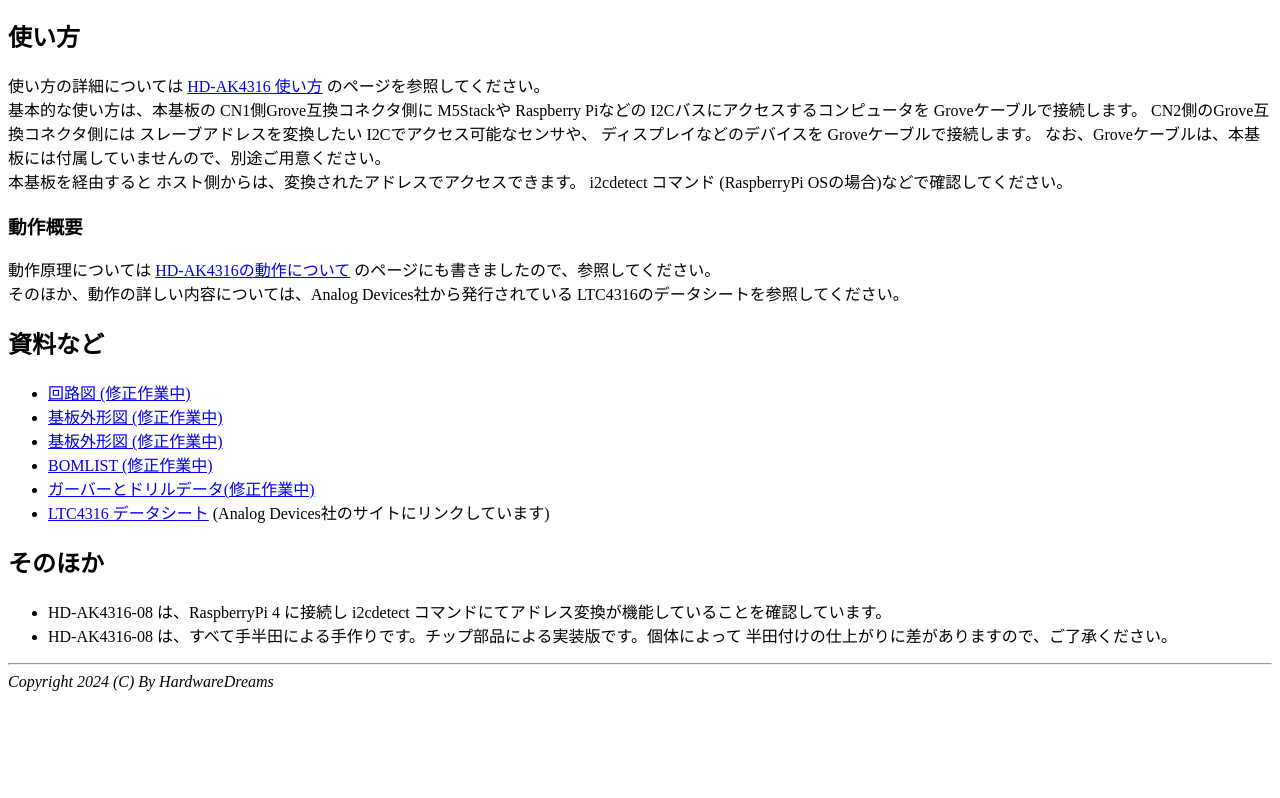
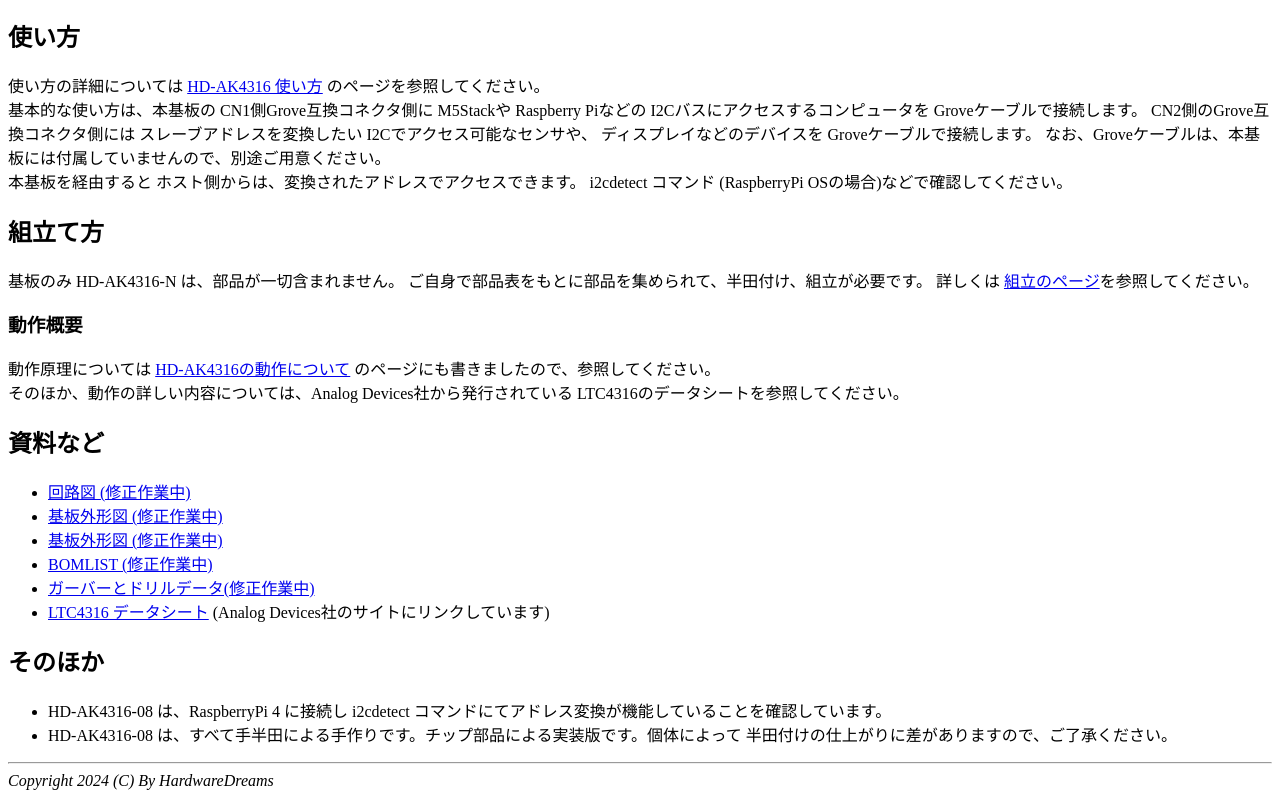
Before and after one commit to hardwaredreams/HD-AK4316, a plain HTML site: page index.html in a window 1280 px wide. Shown: the part 1828-2626 px from the top of the page. Before the commit the page ends 2527 px from the top, so only its background shows below. Drawn offline with Linux system fonts and the light colour scheme.

Commit message:
update anchor for build page

```diff
--- a/index.html
+++ b/index.html
@@ -57,7 +57,7 @@
 		<li>注) 本基板で変換の対象になるデバイスアドレスは 7bit modeに限ります。 10bit modeはサポートされていません。</li>
 		<li>注) 本基板でゼネラルコールアドレス (0x00) を使用することはできません。ゼネラルコールアドレスも 本基板で変換の対象になるため、CN2側のデバイスへ変換されたアドレスが送信されるためです。</li>
 		<li>注) 基板のみ HD-AK4316-N は、部品が一切含まれません。 ご自身で部品表をもとに部品を集められて、半田付け、組立が必要です。詳しくは
-		<a href="build.html">組立のページ</a>を参照してください。</li>
+		<a href="documents/build.html">組立のページ</a>を参照してください。</li>
 	</ul>
   <H2>主な仕様</H2>
 
@@ -151,6 +151,11 @@
 	本基板を経由すると ホスト側からは、変換されたアドレスでアクセスできます。 i2cdetect コマンド
 	(RaspberryPi OSの場合)などで確認してください。
 
+  <H2>組立て方</H2>
+
+	基板のみ HD-AK4316-N は、部品が一切含まれません。 ご自身で部品表をもとに部品を集められて、半田付け、組立が必要です。
+	詳しくは <a href="documents/build.html">組立のページ</a>を参照してください。</li>
+
 
   <H3>動作概要</H3>
 
```
